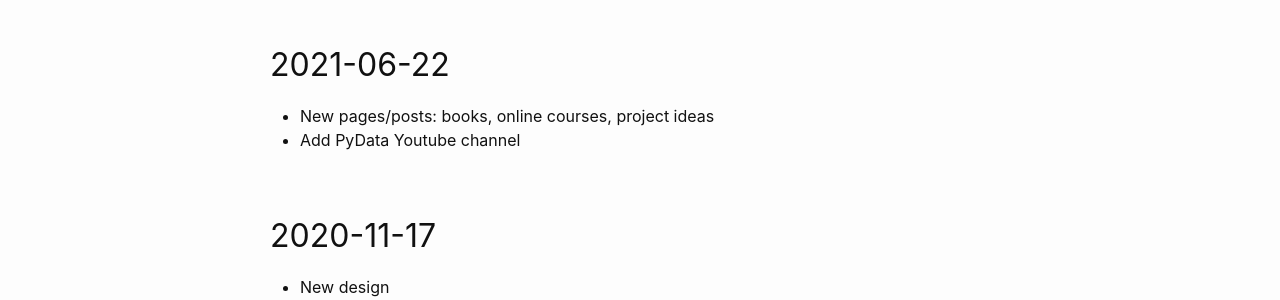
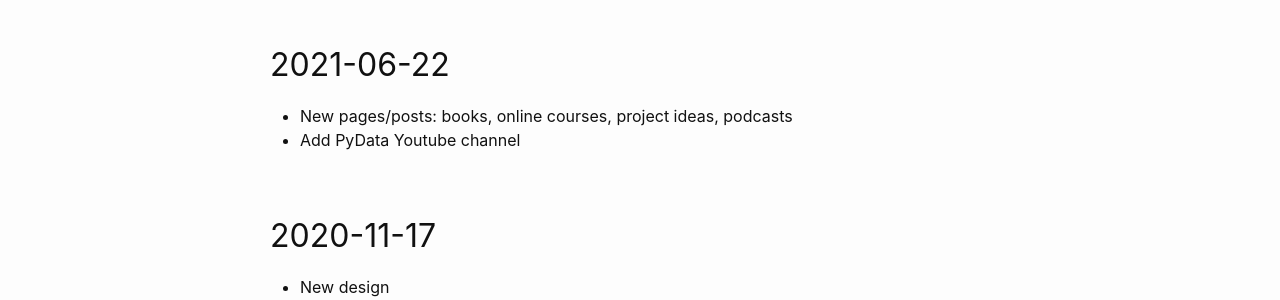
Before and after one commit to GuillaumeSimo/GuillaumeSimo.github.io, a Jekyll site: the page built from history.md, in a window 1280 px wide. Shown: the part 159-459 px from the top of the page. Built offline with Jekyll 4.4.1, drawn with Linux system fonts in a browser that asks for light colours.

Commit message:
Update history.md

```diff
--- a/history.md
+++ b/history.md
@@ -5,7 +5,7 @@ permalink: /history/
 ---
 
 ## 2021-06-22
-- New pages/posts: books, online courses, project ideas
+- New pages/posts: books, online courses, project ideas, podcasts
 - Add PyData Youtube channel
 
 ## 2020-11-17
```
